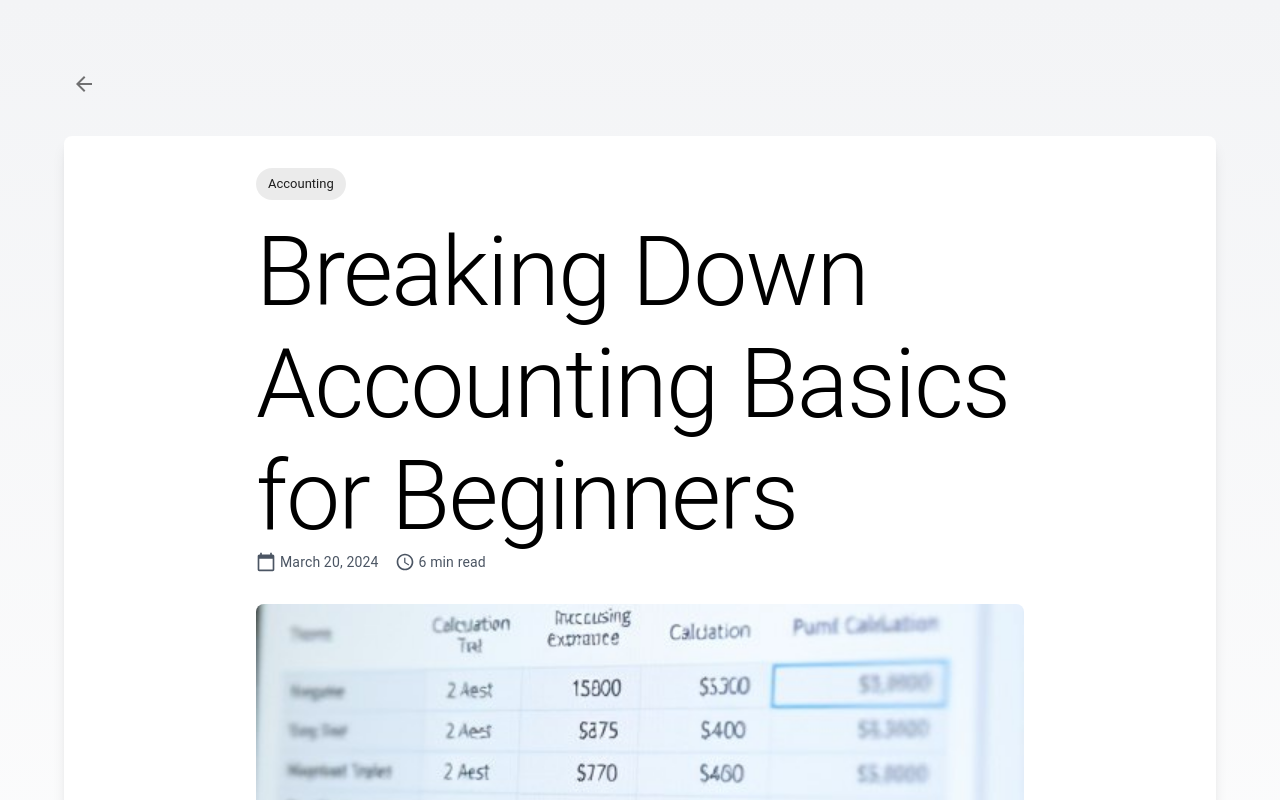
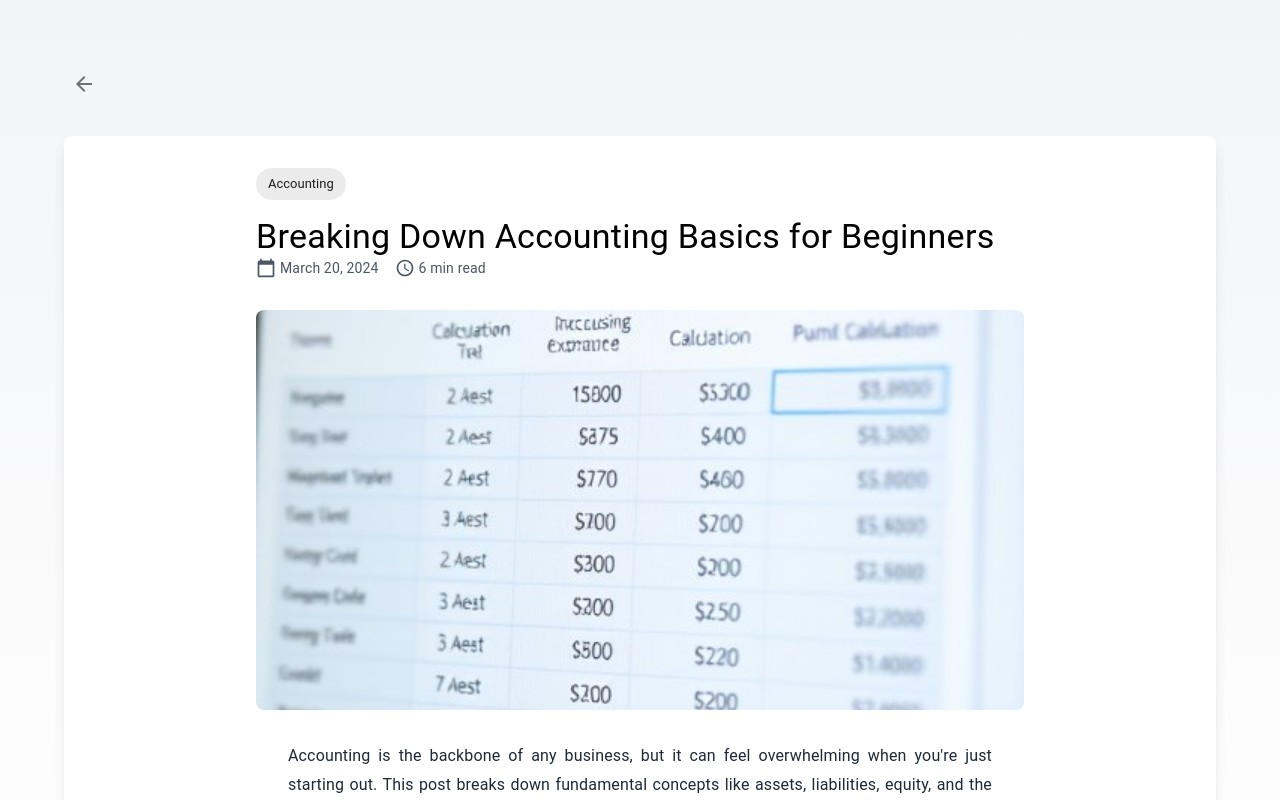
Before and after one commit to lekakenycollins8/chiva-tutors, a Next.js app in the folder frontend/tutorshub/: page /blog/accounting-basics in a window 1280 px wide. Shown: the top 800 px of the page. Built offline with nearby package versions, Linux system fonts and the light colour scheme.

Commit message:
Update blog post title typography for improved readability and consistency

```diff
--- a/frontend/tutorshub/app/blog/[slug]/page.tsx
+++ b/frontend/tutorshub/app/blog/[slug]/page.tsx
@@ -43,8 +43,8 @@ const BlogPost = async ({ params }: Props) => {
             />
 
             <Typography
-              variant="h1"
-              className="text-2xl md:text-3xl lg:text-4xl text-black font-bold mb-4"
+              variant="h4"
+              className="text-xl md:text-2xl lg:text-3xl text-black font-bold mb-4"
             >
               {post.title}
             </Typography>
```
